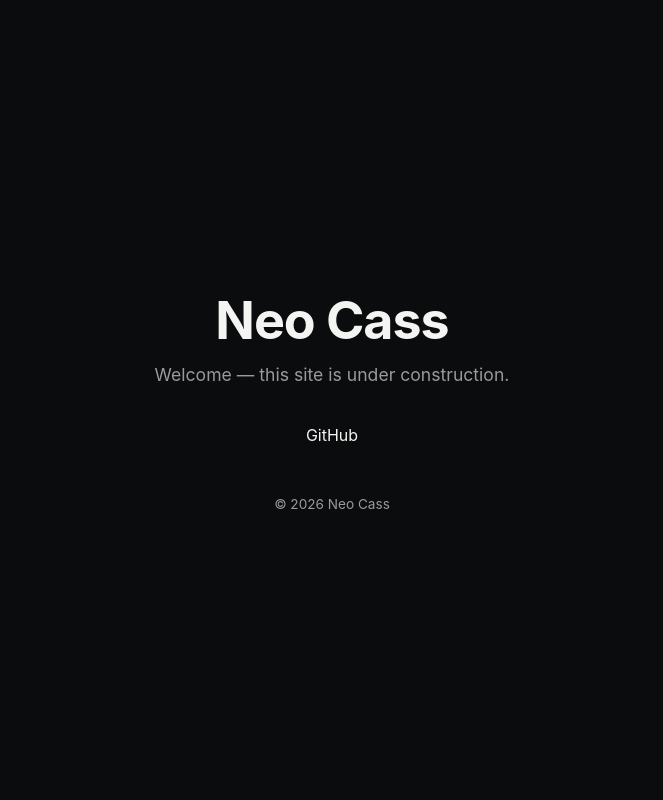
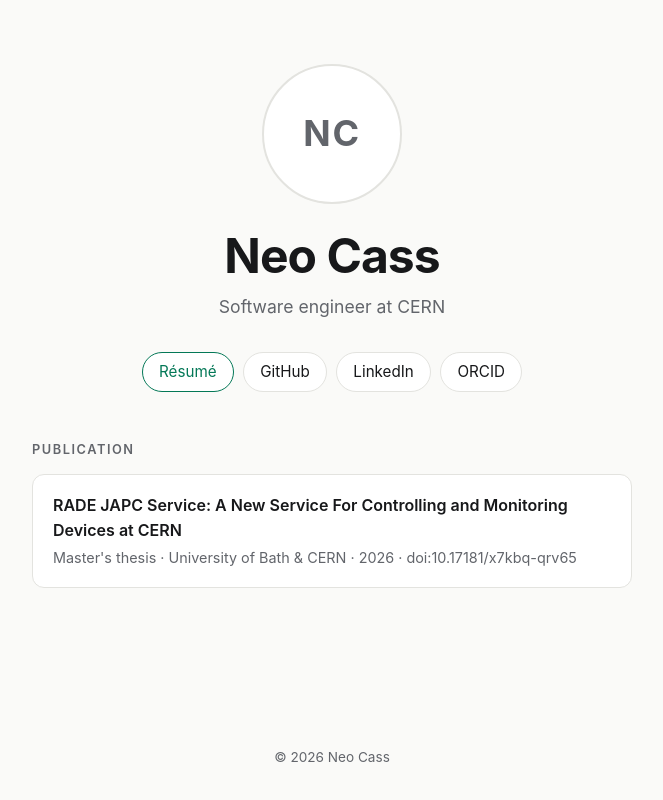
Before and after one commit to neo-cass/neo-cass.github.io, a plain HTML site: page index.html in a window 1280 px wide. Shown: the whole page, without its empty margins (308-971 px from the left). Drawn offline with Linux system fonts and the light colour scheme.

Commit message:
Added CSS and links

```diff
--- a/index.html
+++ b/index.html
@@ -4,73 +4,36 @@
 <meta charset="UTF-8">
 <meta name="viewport" content="width=device-width, initial-scale=1.0">
 <title>Neo Cass</title>
-<style>
-  :root {
-    --bg: #0b0c0e;
-    --fg: #f4f4f2;
-    --muted: #9a9a9a;
-    --accent: #6ee7b7;
-  }
-  * { box-sizing: border-box; margin: 0; padding: 0; }
-  html, body {
-    height: 100%;
-  }
-  body {
-    background: var(--bg);
-    color: var(--fg);
-    font-family: -apple-system, BlinkMacSystemFont, "Segoe UI", Helvetica, Arial, sans-serif;
-    display: flex;
-    align-items: center;
-    justify-content: center;
-    padding: 2rem;
-  }
-  main {
-    max-width: 560px;
-    text-align: center;
-  }
-  h1 {
-    font-size: clamp(2rem, 6vw, 3.25rem);
-    font-weight: 700;
-    letter-spacing: -0.02em;
-  }
-  p.tagline {
-    margin-top: 0.75rem;
-    color: var(--muted);
-    font-size: 1.1rem;
-  }
-  nav {
-    margin-top: 2.5rem;
-    display: flex;
-    gap: 1.5rem;
-    justify-content: center;
-    flex-wrap: wrap;
-  }
-  nav a {
-    color: var(--fg);
-    text-decoration: none;
-    border-bottom: 1px solid transparent;
-    padding-bottom: 2px;
-    transition: border-color 0.15s ease, color 0.15s ease;
-  }
-  nav a:hover {
-    color: var(--accent);
-    border-color: var(--accent);
-  }
-  footer {
-    margin-top: 3rem;
-    color: var(--muted);
-    font-size: 0.85rem;
-  }
-</style>
+<meta name="description" content="Neo Cass — software engineer at CERN.">
+<link rel="stylesheet" href="style.css">
 </head>
 <body>
 <main>
-  <h1>Neo Cass</h1>
-  <p class="tagline">Welcome — this site is under construction.</p>
-  <nav>
-    <a href="https://github.com/neo-cass" target="_blank" rel="noopener">GitHub</a>
-  </nav>
-  <footer>&copy; 2026 Neo Cass</footer>
+  <header class="hero">
+    <div class="photo" id="photo" aria-hidden="false">
+      <!-- Drop your photo at assets/photo.jpg; initials show until it exists. -->
+      <img src="assets/photo.jpg" alt="Photo of Neo Cass" width="140" height="140"
+           onerror="this.remove(); document.getElementById('photo').textContent = 'NC';">
+    </div>
+    <h1>Neo Cass</h1>
+    <p class="tagline">Software engineer at CERN</p>
+
+    <nav class="links" aria-label="Profiles">
+      <a class="primary" href="/cv/NeoCassCV.pdf">Résumé</a>
+      <a href="https://github.com/neo-cass" target="_blank" rel="noopener me">GitHub</a>
+      <a href="https://linkedin.com/in/neocass" target="_blank" rel="noopener me">LinkedIn</a>
+      <a href="https://orcid.org/0009-0008-6583-9065" target="_blank" rel="noopener me">ORCID</a>
+    </nav>
+  </header>
+
+  <section aria-labelledby="pub-heading">
+    <h2 id="pub-heading">Publication</h2>
+    <a class="card" href="https://doi.org/10.17181/x7kbq-qrv65" target="_blank" rel="noopener">
+      <div class="title">RADE JAPC Service: A New Service For Controlling and Monitoring Devices at CERN</div>
+      <div class="meta">Master's thesis · University of Bath &amp; CERN · 2026 · doi:10.17181/x7kbq-qrv65</div>
+    </a>
+  </section>
 </main>
+<footer>&copy; 2026 Neo Cass</footer>
 </body>
 </html>
--- /dev/null
+++ b/style.css
@@ -0,0 +1,161 @@
+:root {
+  --bg: #0b0c0e;
+  --surface: #14161a;
+  --border: #24272d;
+  --fg: #f4f4f2;
+  --muted: #9a9a9a;
+  --accent: #6ee7b7;
+}
+
+@media (prefers-color-scheme: light) {
+  :root {
+    --bg: #fafaf8;
+    --surface: #ffffff;
+    --border: #e3e3df;
+    --fg: #17181a;
+    --muted: #62656b;
+    --accent: #047857;
+  }
+}
+
+* { box-sizing: border-box; margin: 0; padding: 0; }
+
+html { -webkit-text-size-adjust: 100%; }
+
+body {
+  min-height: 100vh;
+  background: var(--bg);
+  color: var(--fg);
+  font-family: -apple-system, BlinkMacSystemFont, "Segoe UI", Helvetica, Arial, sans-serif;
+  line-height: 1.55;
+  display: flex;
+  flex-direction: column;
+  align-items: center;
+  padding: 4rem 1.5rem 2rem;
+}
+
+a { color: inherit; }
+
+a:focus-visible {
+  outline: 2px solid var(--accent);
+  outline-offset: 3px;
+  border-radius: 4px;
+}
+
+main {
+  width: 100%;
+  max-width: 600px;
+  flex: 1;
+}
+
+/* Hero */
+.hero { text-align: center; }
+
+.photo {
+  width: 140px;
+  height: 140px;
+  margin: 0 auto 1.5rem;
+  border-radius: 50%;
+  border: 2px solid var(--border);
+  background: var(--surface);
+  overflow: hidden;
+  display: flex;
+  align-items: center;
+  justify-content: center;
+  color: var(--muted);
+  font-size: 2.25rem;
+  font-weight: 700;
+  letter-spacing: 0.05em;
+}
+
+.photo img {
+  width: 100%;
+  height: 100%;
+  object-fit: cover;
+  display: block;
+}
+
+h1 {
+  font-size: clamp(2rem, 6vw, 3rem);
+  font-weight: 700;
+  letter-spacing: -0.02em;
+  line-height: 1.15;
+}
+
+.tagline {
+  margin-top: 0.6rem;
+  color: var(--muted);
+  font-size: 1.1rem;
+}
+
+/* Links */
+.links {
+  margin-top: 2rem;
+  display: flex;
+  flex-wrap: wrap;
+  gap: 0.6rem;
+  justify-content: center;
+}
+
+.links a {
+  text-decoration: none;
+  padding: 0.45rem 1rem;
+  border: 1px solid var(--border);
+  border-radius: 999px;
+  background: var(--surface);
+  font-size: 0.95rem;
+  transition: border-color 0.15s ease, color 0.15s ease;
+}
+
+.links a:hover,
+.links a:focus-visible {
+  color: var(--accent);
+  border-color: var(--accent);
+}
+
+.links a.primary {
+  border-color: var(--accent);
+  color: var(--accent);
+}
+
+/* Sections */
+section { margin-top: 3rem; }
+
+h2 {
+  font-size: 0.8rem;
+  font-weight: 600;
+  letter-spacing: 0.12em;
+  text-transform: uppercase;
+  color: var(--muted);
+  margin-bottom: 0.9rem;
+}
+
+.card {
+  display: block;
+  padding: 1.1rem 1.25rem;
+  border: 1px solid var(--border);
+  border-radius: 12px;
+  background: var(--surface);
+  text-decoration: none;
+  transition: border-color 0.15s ease;
+}
+
+a.card:hover,
+a.card:focus-visible {
+  border-color: var(--accent);
+}
+
+.card .title { font-weight: 600; }
+
+.card .meta {
+  margin-top: 0.3rem;
+  color: var(--muted);
+  font-size: 0.9rem;
+}
+
+footer {
+  margin-top: 3rem;
+  color: var(--muted);
+  font-size: 0.85rem;
+  text-align: center;
+}
```
